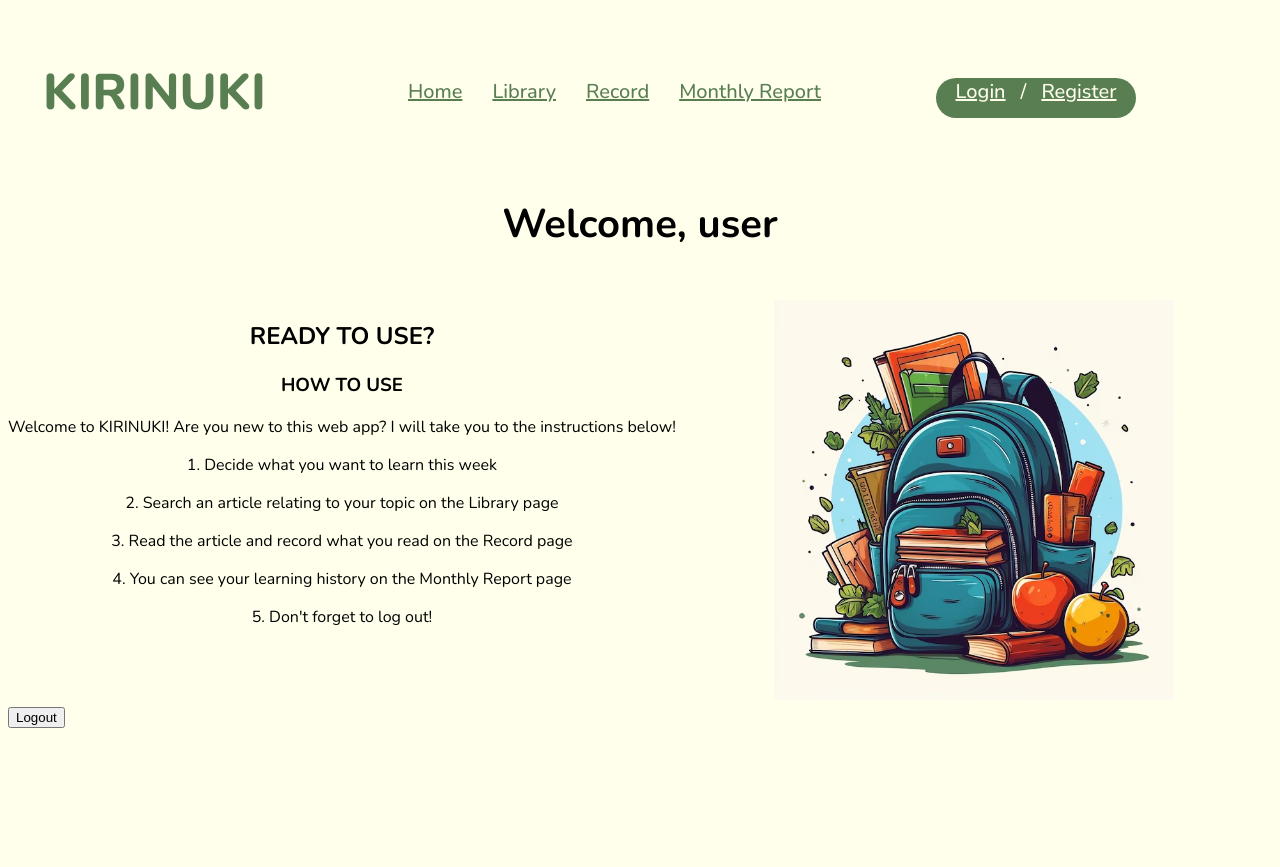
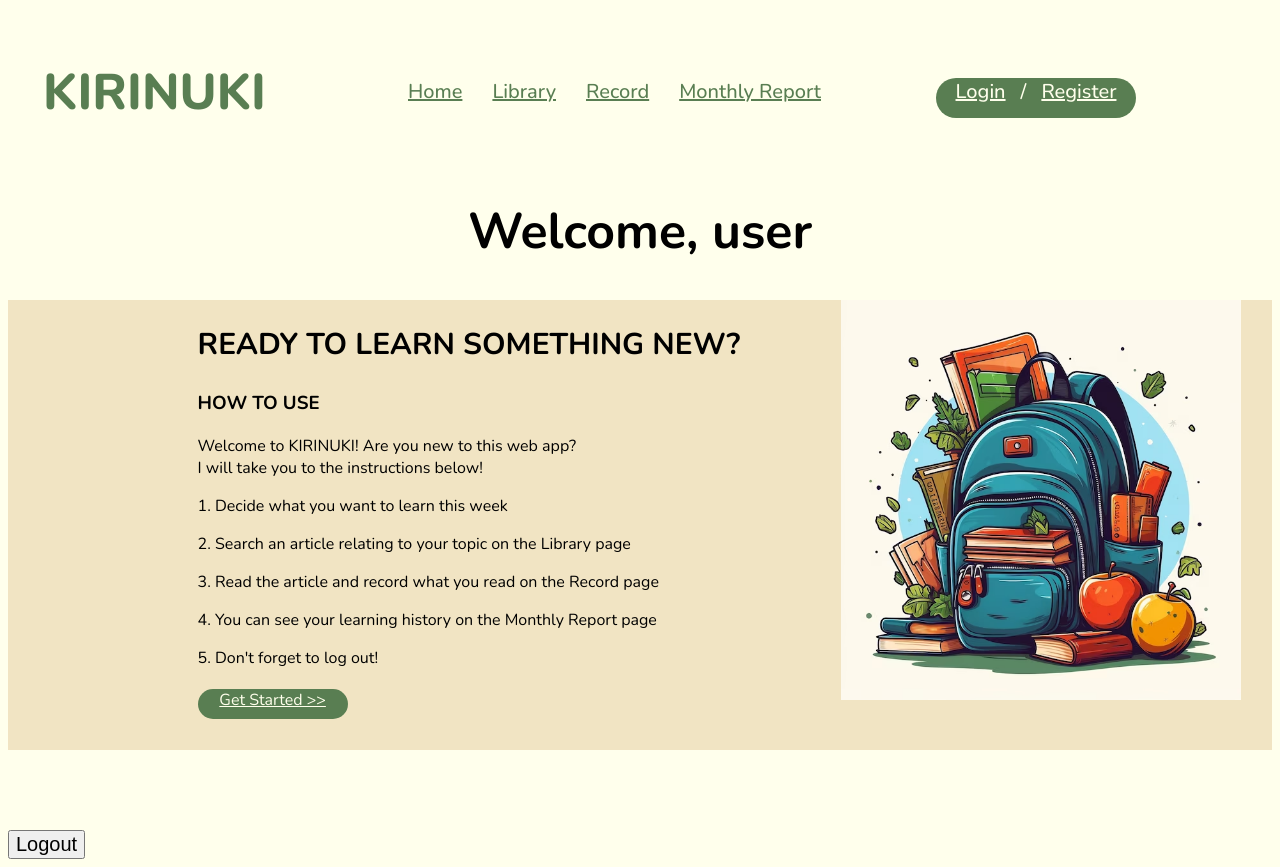
Before and after one commit to ayu-takayanagi/seniorproject, a Vue app in the folder seniorproject/: page /#/ in a window 1280 px wide. Before the commit the page ends 800 px from the top, so only its background shows below. Built offline with nearby package versions, Linux system fonts and the light colour scheme; no server answers; sample sign-in values are in the browser's storage; a web font is replaced by a local one.

Commit message:
2023.3.12 - part3

```diff
--- a/seniorproject/src/views/HomeView.vue
+++ b/seniorproject/src/views/HomeView.vue
@@ -1,20 +1,22 @@
 <template>
   <div class="container">
     <div>
-      <h1>Welcome, {{ name }}</h1>
-      <br />
+      <div class="title"><h1>Welcome, {{ name }}</h1></div>
+        <div class="underTitle">
           <div class="container2">
-          <h2>READY TO USE?</h2>
+            <h2>READY TO LEARN SOMETHING NEW?</h2>
             <h3>HOW TO USE</h3>
-          <p>Welcome to KIRINUKI! Are you new to this web app? I will take you to the instructions below!</p>
+            <p>Welcome to KIRINUKI! Are you new to this web app? <br> I will take you to the instructions below!</p>
             <p>1. Decide what you want to learn this week</p>
             <p>2. Search an article relating to your topic on the Library page</p>
             <p>3. Read the article and record what you read on the Record page</p>
             <p>4. You can see your learning history on the Monthly Report page</p>
             <p>5. Don't forget to log out!</p>
+            <div class="button"><router-link to="/library" class="buttonLink">Get Started >></router-link></div>
           </div>
           <div>
             <img src="../components/homeimage.avif" />
+          </div>
         </div>
     </div>
   </div>
@@ -56,18 +58,46 @@ export default {
 
 <style>
 .container {
-  text-align: center;
   margin-top: 70px;
 }
 
 .container2{
   float: left;
-}
-h1{
-  font-size: 40px;
+  margin-left: 15%;
 }
 
+.underTitle{
+  background-color: #F1E4C3;
+  height: 450px;
+}
+
+h1{
+  font-size: 50px;
+}
+
+h2 {
+  font-size: 30px;
+}
+.title{
+  text-align: center;
+}
+.button{
+  background-color: #597e52;
+  width: 150px;
+  height: 30px;
+  text-align: center;
+  border-radius: 20px;
+  justify-content: center;
+}
+.buttonLink{
+  color: #ffffec;
+}
 img{
   height:400px;
+  margin-left: 8%;
+}
+.logout{
+  margin-top: 80px;
+  font-size: 20px;
 }
 </style>
--- a/seniorproject/src/views/Library.vue
+++ b/seniorproject/src/views/Library.vue
@@ -2,7 +2,7 @@
 
 <template>
   <div class="description">
-    <h1>Resource Library</h1>
+    <h2>Resource Library</h2>
     <p>Here's the place to find an article through Google</p>
     <p>If you want to keep a resource, you can add category name and resource information below!</p>
   </div>
@@ -201,11 +201,13 @@ export default {
 .description{
   text-align: center;
   margin-top: 50px;
-  border: 1mm solid #597e52;
-  border-radius: 30px;
+  background-color: #F1E4C3;
   margin-right: 10%;
   margin-left: 10%;
   margin-bottom: 90px;
+  height: 200px;
+  padding-top: 10px;
+  border-radius: 20px;;
 }
 
 .google{
@@ -213,10 +215,6 @@ export default {
   margin-top: 50px;
 }
 
-.google-search {
-  margin-bottom: 20px;
-  text-align: center;
-}
 .search-results {
   border: 1px solid #ccc;
   padding: 10px;
```
Lines whose indentation alone changed are shown as unchanged.
